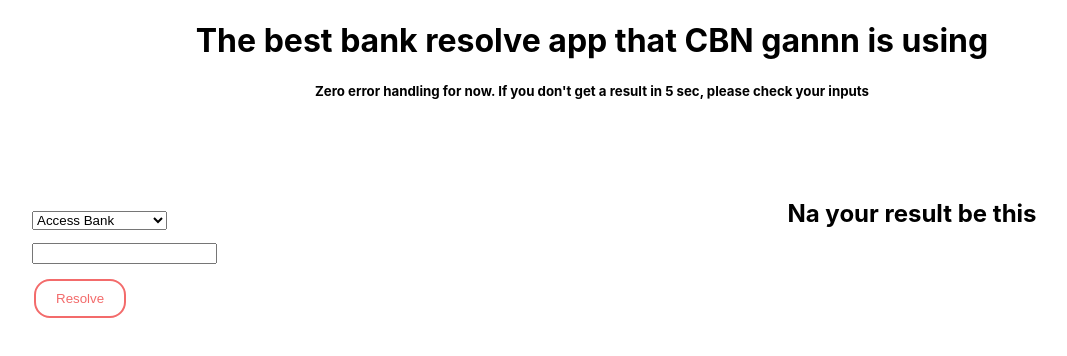
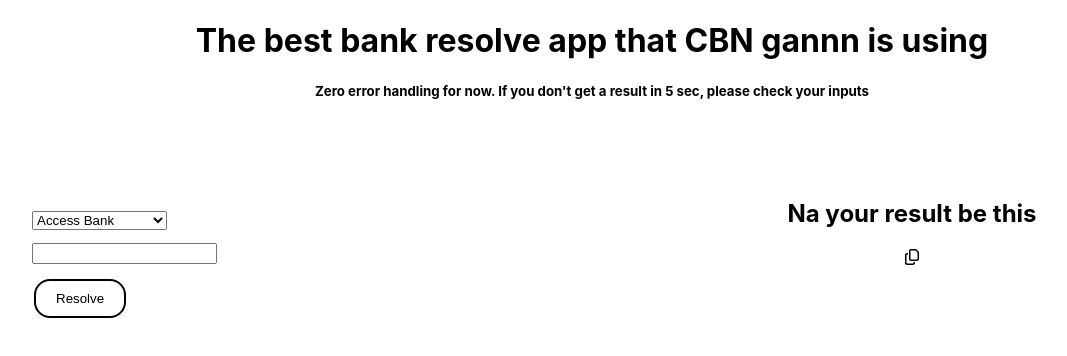
Before and after one commit to brian-o-mars/bank-resolve, a React (Create React App) app: page / in a window 1280 px wide. In both pictures the pointer is over the button "Resolve". Shown: the top 356 px of the page, without its empty margins (48-1115 px from the left). Built offline with nearby package versions, Linux system fonts and the light colour scheme.

Commit message:
Added copy button

```diff
--- a/src/resolve.css
+++ b/src/resolve.css
@@ -32,7 +32,7 @@
 
 
 button {
-    background-color: red;
+    background-color: rgb(0, 0, 0);
     border: none;
     color: white;
     padding: 10px 20px;
@@ -45,6 +45,12 @@
 
 button:hover {
     background-color: white;
-    border: 2px solid rgb(243, 107, 107);
-    color: rgb(243, 107, 107);
+    border: 2px solid rgb(0, 0, 0);
+    color: rgb(0, 0, 0);
 }
+
+.copyButton:hover {
+    color: blue;
+    cursor: pointer;
+    font-size: larger;
+}
--- a/src/resolve.js
+++ b/src/resolve.js
@@ -1,5 +1,8 @@
 import React, { useState } from "react";
 import "./resolve.css";
+import { CopyToClipboard } from "react-copy-to-clipboard";
+import { FontAwesomeIcon } from "@fortawesome/react-fontawesome";
+import { faCopy } from "@fortawesome/free-regular-svg-icons";
 
 function Resolve() {
   // object containing list of banks and their bank code
@@ -61,10 +64,14 @@
       });
   };
 
+
   return (
     <div>
       <h1>The best bank resolve app that CBN gannn is using</h1>
-      <h5>Zero error handling for now. If you don't get a result in 5 sec, please check your inputs</h5>
+      <h5>
+        Zero error handling for now. If you don't get a result in 5 sec, please
+        check your inputs
+      </h5>
 
       <div className="main">
         {/* Input fields */}
@@ -106,6 +113,12 @@
             <h2>Na your result be this</h2>
           </div>
           <div className="result">{accName}</div>
+
+            {/* implementing copy button */}
+
+          <CopyToClipboard className="copyButton" text={accName} >
+            <FontAwesomeIcon icon={faCopy} />
+          </CopyToClipboard>
         </div>
       </div>
     </div>
```
